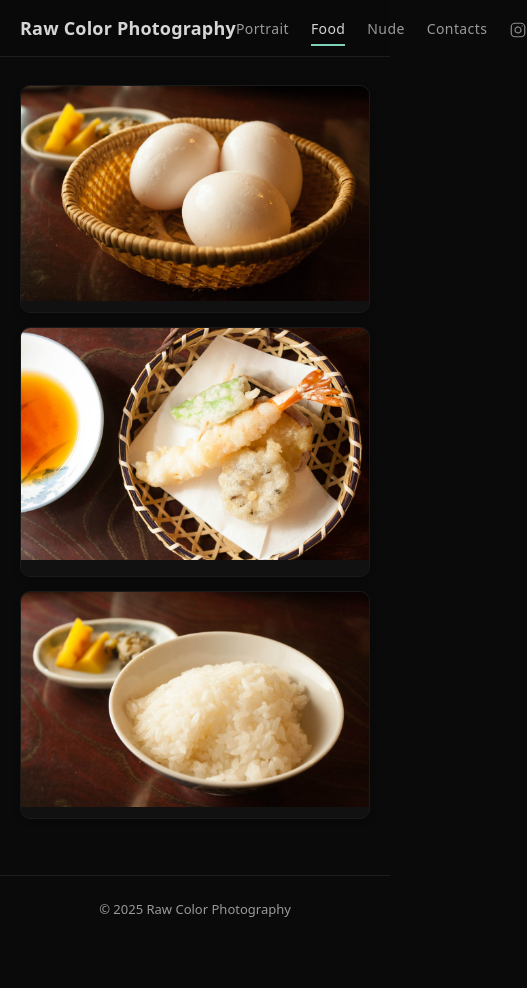
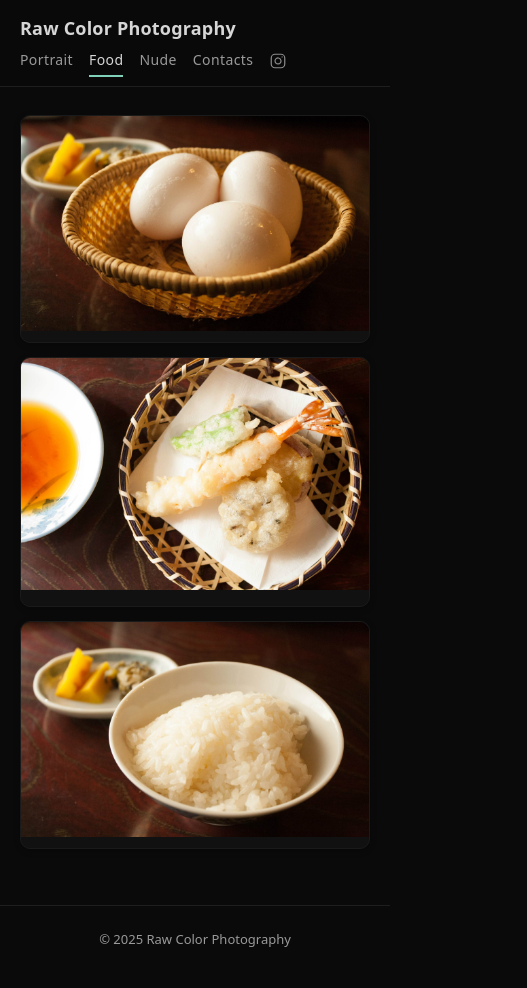
Before and after one commit to rawcolor/photography, a plain HTML site: page food.html in a window 390 px wide. Shown: the whole page, 527 px wide, since content can reach past the window. Before the commit the page ends 958 px from the top, so only its background shows below. Drawn offline with Linux system fonts and the light colour scheme.

Commit message:
responsive header for mobile

```diff
--- a/food.html
+++ b/food.html
@@ -26,6 +26,22 @@
     nav a{color:var(--muted);font-size:14px;letter-spacing:.4px;padding:6px 0;border-bottom:2px solid transparent;transition:color .15s,border-color .15s}
     nav a:hover{color:var(--text)} nav a.active{color:var(--text);border-bottom-color:var(--accent)}
     .icon{display:inline-flex;width:18px;height:18px;vertical-align:middle;opacity:.9}
+
+    /* Make nav drop to a new row on small screens */
+    @media (max-width:700px){
+      .header-wrap{
+        flex-direction:column;       /* stack brand then nav */
+        align-items:flex-start;
+        gap:8px;
+      }
+      nav ul{
+        width:100%;                  /* allow wrapping full width */
+        justify-content:space-between;
+        flex-wrap:wrap;
+        row-gap:8px;
+        column-gap:16px;
+      }
+    }
 
     .section{max-width:var(--max);margin:0 auto;padding:28px 20px 56px}
 
```
Also changed, not shown: nude.html (+16 -0 lines).
